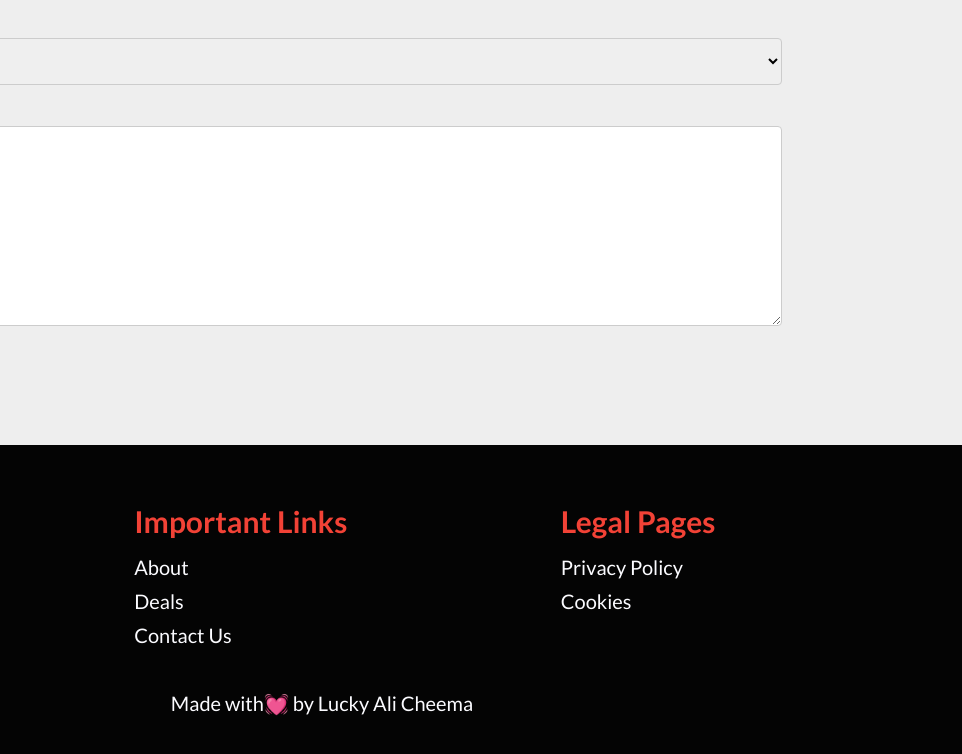
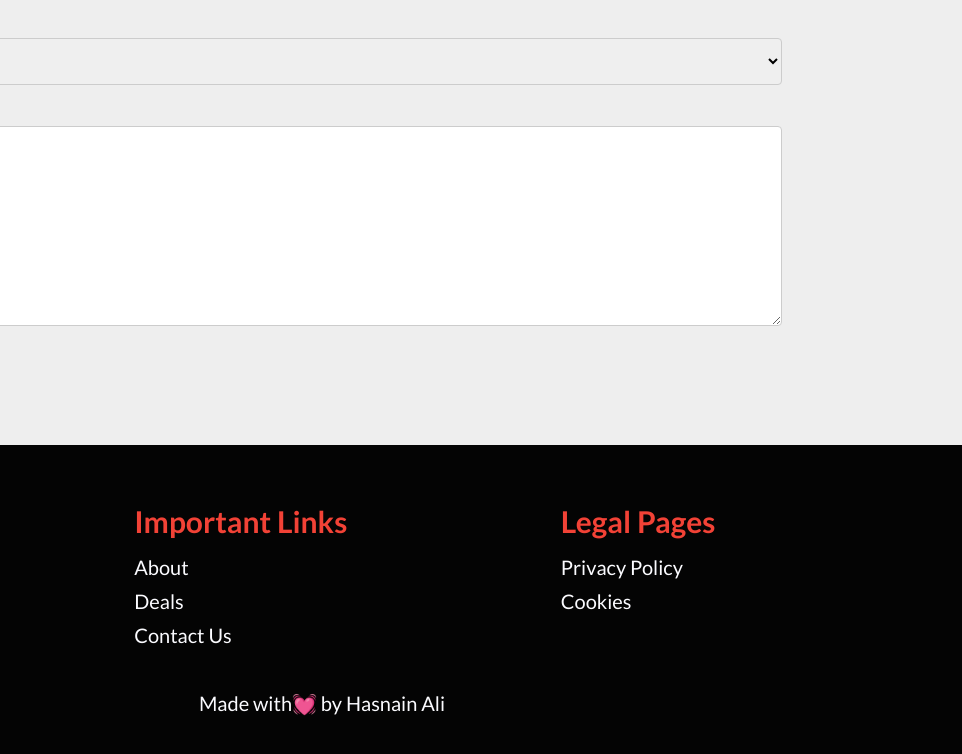
Before and after one commit to hasnainAli22/pizza-site, a website: page index.html in a window 1280 px wide. Shown: the part 2271-3025 px from the top of the page, 318-1280 px from the left. Drawn offline with Linux system fonts and the light colour scheme.

Commit message:
Update index.html

```diff
--- a/index.html
+++ b/index.html
@@ -171,7 +171,7 @@
           </ul>
         </div>
       </div>
-      <section class="credit">Made with💓 by Lucky Ali Cheema</section>
+      <section class="credit">Made with💓 by Hasnain Ali</section>
     </footer>
     <script src="./js/script.js"></script>
   </body>
```
